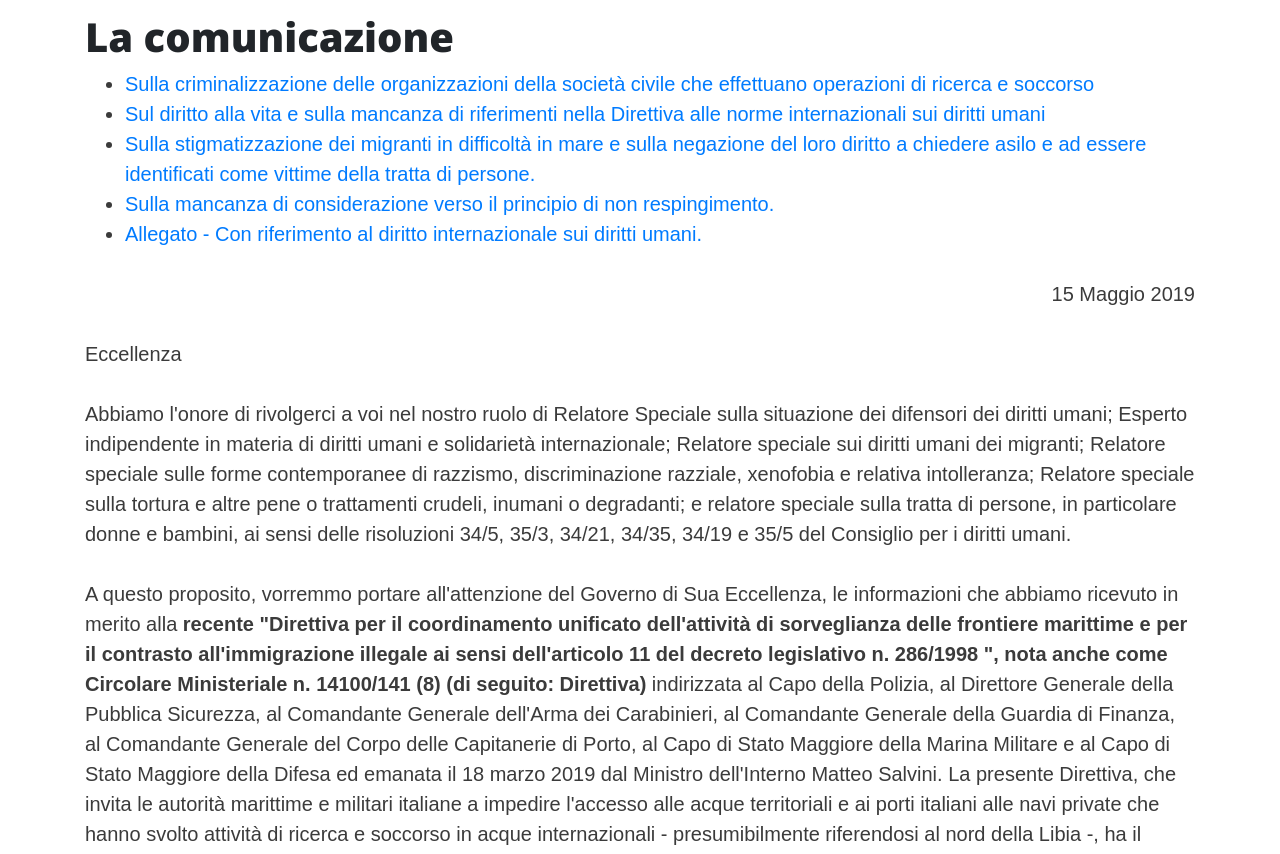
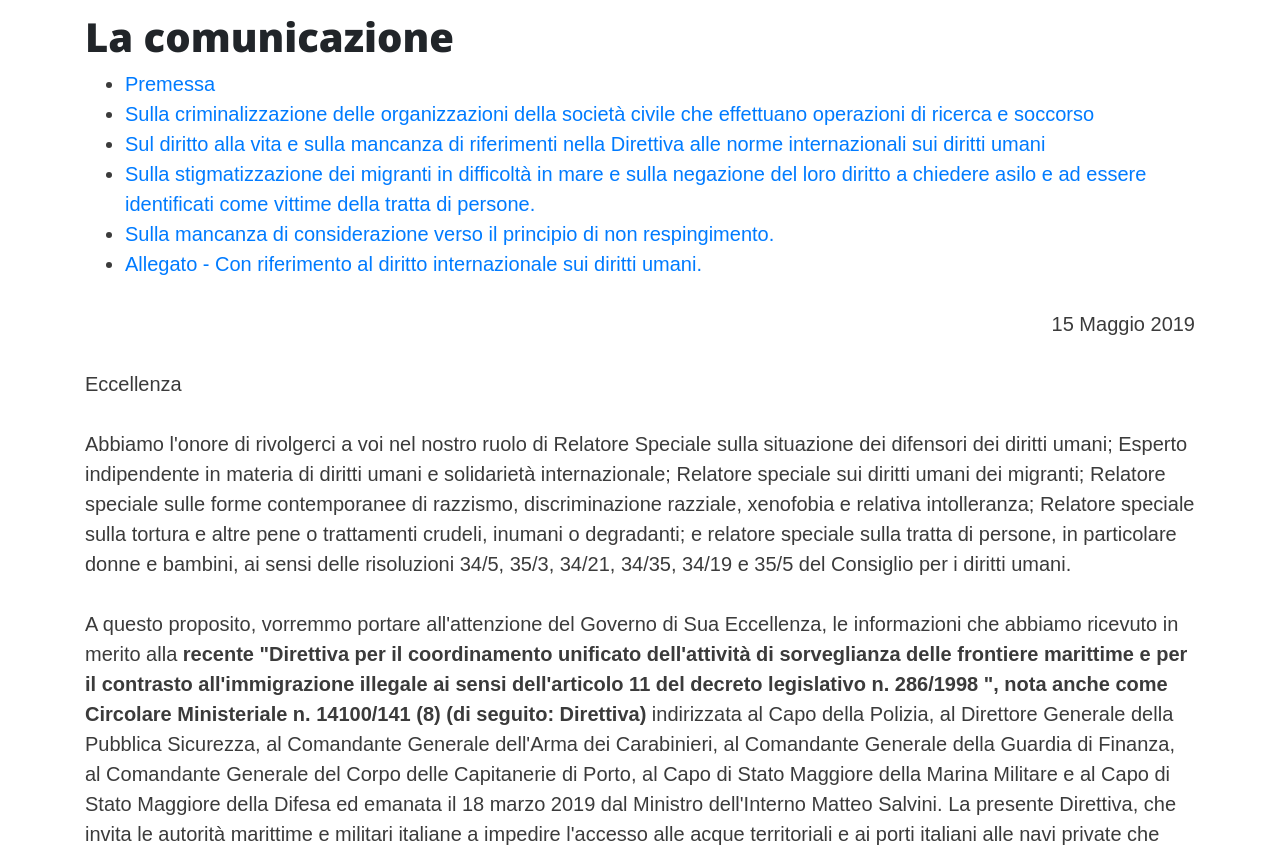
Before and after one commit to ondata/ONUGovernotalianoDirittiUmani, a website: page index.html in a window 1280 px wide. Shown: the part 1094-1948 px from the top of the page. Drawn offline with nearby package versions, Linux system fonts and the light colour scheme; a web font is replaced by a local one.

Commit message:
update index.html

```diff
--- a/index.html
+++ b/index.html
@@ -123,6 +123,8 @@
           <div class="lettera">
             <ul>
               <li><a
+                  href="#premessa">Premessa</a></li>
+              <li><a
                   href="#sulla-criminalizzazione-delle-organizzazioni-della-societ%C3%A0-civile-che-effettuano-operazioni-di-ricerca-e-soccorso">Sulla
                   criminalizzazione delle organizzazioni della società civile che effettuano operazioni di ricerca e
                   soccorso</a></li>
@@ -138,7 +140,7 @@
                   di considerazione verso il principio di non respingimento.</a></li>
               <li><a href="#allegato-con-riferimento-al-diritto-internazionale-sui-diritti-umani">Allegato - Con riferimento al diritto internazionale sui diritti umani.</a></li>
             </ul>
-            <div align="right">
+            <div id="premessa" align="right">
               <p>15 Maggio 2019</p>
             </div>
             <p>Eccellenza</p>
```
